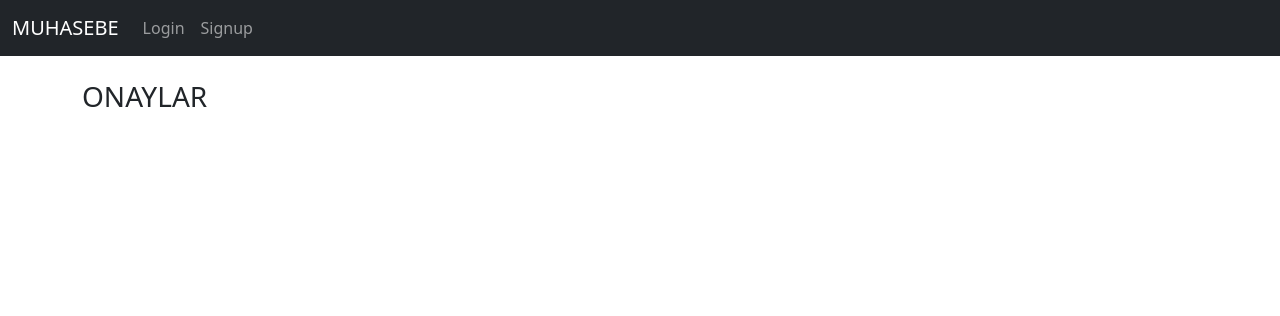
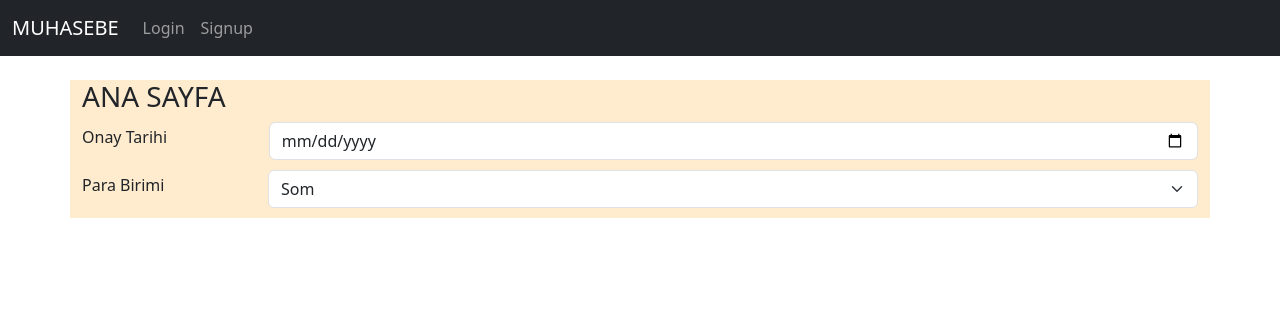
Before and after one commit to Yuziba/muhasebe03, a Django app: page / in a window 1280 px wide. Shown: the top 316 px of the page. Run offline with Django 4.2, Linux system fonts and the light colour scheme; some libraries are stand-ins or nearby versions.

```diff
--- a/muhapp/templates/muhapp/main.html
+++ b/muhapp/templates/muhapp/main.html
@@ -1,8 +1,29 @@
 {% extends "base.html" %}
 
 {%block content%}
-<div class="container">
-    <h3>ONAYLAR</h3>
+<div class="container" style="background-color: blanchedalmond;">
+    <div><h3>ANA SAYFA</h3></div>
+    <div>
+        <form action="{% url 'muhapp:filter_onay_list' %}" id="toplamTutatForm">
+            <div>
+                <div class="onaysutun onaytar" style="text-align:left; display: flex; align-items: center; padding-bottom:10px;">
+                    <label for="onaytarih" class="form-label" style="width:20%; padding-right:10px;">Onay Tarihi</label>
+                    <input type="date" class="form-control" id="onay_tarih_filter" name="onay_tarih_filter">
+                </div>
+                <div class="onaysutun onay_parabirimi" style="text-align:left; display: flex; align-items: center; padding-bottom:10px;">
+                    <label for="onay_parabirimi" class="form-label" style="width:20%; padding-right:10px;">Para Birimi</label>
+                    <select class="form-select" id="onay_parabirimi_filter" name="onay_parabirimi_filter">
+                        <option value="Som">Som</option>
+                        <option value="Lira">Lira</option>
+                        <option value="Dolar">Dolar</option>
+                        <option value="Euro">Euro</option>
+                    </select>
+                </div>
+            </div>
+        </form>
+    </div>
+
+
 </div>
 
 
```
Also changed, not shown: db.sqlite3.
